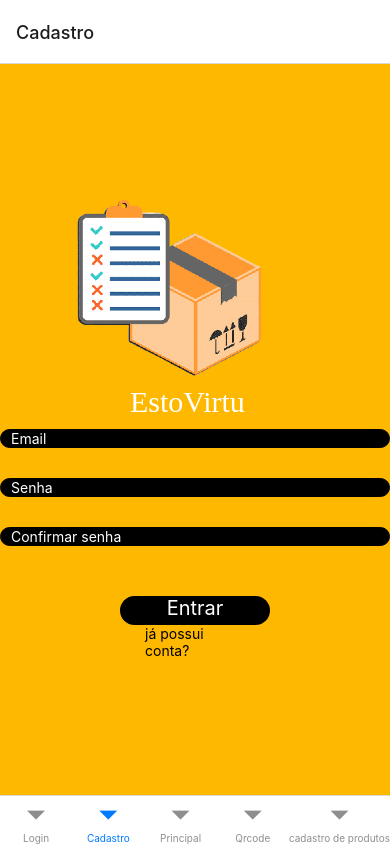
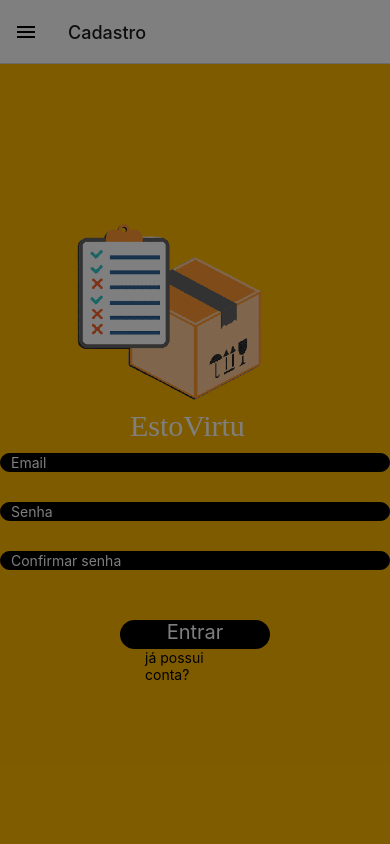
Before and after one commit to lucas125-fx/controle-de-estoque, a React Native app: screen /Cadastro in a window 390 px wide. Built offline with nearby package versions, Linux system fonts and the light colour scheme.

Commit message:
alterações

```diff
--- a/App.js
+++ b/App.js
@@ -5,24 +5,24 @@ import Cadastro from './src/Pages/Cadastro/';
 import Principal from './src/Pages/Principal';
 import Qrcode from './src/Pages/Qrcode'
 import { NavigationContainer } from '@react-navigation/native';
-import { createBottomTabNavigator } from '@react-navigation/bottom-tabs';
+import { createDrawerNavigator } from '@react-navigation/drawer';
 import Armazenamento from './src/Pages/Armazenamento';
 import CadastroProdutos from './src/Pages/CadastroProdutos/'
 
-const Tab = createBottomTabNavigator();
+const Drawer = createDrawerNavigator();
 
 export default function App() {
   return (
     <NavigationContainer>
-      <Tab.Navigator>
-     <Tab.Screen name="Login"component={Login}/>
-     <Tab.Screen name="Cadastro"component={Cadastro}/>
-     <Tab.Screen name="Principal"component={Principal}/>
-     <Tab.Screen name="Qrcode"component={Qrcode}/>
+      <Drawer.Navigator useLegacyImplementation={true}>
+     <Drawer.Screen name="Login"component={Login}/>
+     <Drawer.Screen name="Cadastro"component={Cadastro}/>
+     <Drawer.Screen name="Principal"component={Principal}/>
+     <Drawer.Screen name="Qrcode"component={Qrcode}/>
      {/* <Drawer.Screen name="Armazenamento"component={Armazenamento}/> */}
-     <Tab.Screen name="cadastro de produtos"component={CadastroProdutos}/>
+     <Drawer.Screen name="cadastro de produtos"component={CadastroProdutos}/>
 
-     </Tab.Navigator>
+     </Drawer.Navigator>
         </NavigationContainer>
 
   );
--- a/package.json
+++ b/package.json
@@ -14,6 +14,7 @@
     "@react-navigation/drawer": "^6.4.1",
     "@react-navigation/native": "^6.0.8",
     "@react-navigation/stack": "^6.1.1",
+    "body-parser": "^1.20.0",
     "expo": "~44.0.0",
     "expo-barcode-scanner": "~11.2.0",
     "expo-camera": "~12.1.2",
@@ -21,6 +22,8 @@
     "expo-splash-screen": "~0.14.1",
     "expo-status-bar": "~1.2.0",
     "expo-updates": "~0.11.6",
+    "express": "^4.17.3",
+    "mysql": "^2.18.1",
     "react": "17.0.1",
     "react-dom": "17.0.1",
     "react-native": "0.64.3",
--- a/src/Pages/Cadastro/index.js
+++ b/src/Pages/Cadastro/index.js
@@ -21,13 +21,15 @@ export default function Cadastro() {
         style={styles.input1}
         placeholder="Senha"
         placeholderTextColor="#FFF"
-        // secureTextEntry={true}
+        password={true}
+        secureTextEntry={true}
       />
       <TextInput
         style={styles.input2}
         placeholder="Confirmar senha"
         placeholderTextColor="#FFF"
-        // secureTextEntry={true}
+        secureTextEntry={true}
+        password={true}
       />
       <View >
       <TouchableOpacity
--- a/src/Pages/CadastroProdutos/index.js
+++ b/src/Pages/CadastroProdutos/index.js
@@ -55,7 +55,7 @@ export default function CadastroProdutos() {
 
         style={styles.botao}>
 
-        <Text style={{ fontSize: 20, color: '#fff', }}>Entrar</Text>
+        <Text style={{ fontSize: 20, color: '#fff', }}>Cadastrar</Text>
 
       </TouchableOpacity>
       <Text style={styles.Link}
--- a/src/Pages/Login/index.js
+++ b/src/Pages/Login/index.js
@@ -22,8 +22,8 @@ export default function Login() {
           style={styles.input1}
           placeholder="Digite sua Senha"
           placeholderTextColor="#FFF"
-          // secureTextEntry={true}
-
+          secureTextEntry={true}
+          password={true}
         />
         <View >
           <TouchableOpacity
```
Also changed, not shown: src/Pages/Conexao/routes.js (added, +10 -0 lines), 2 other files (tests, documents, lock files or other folders).
